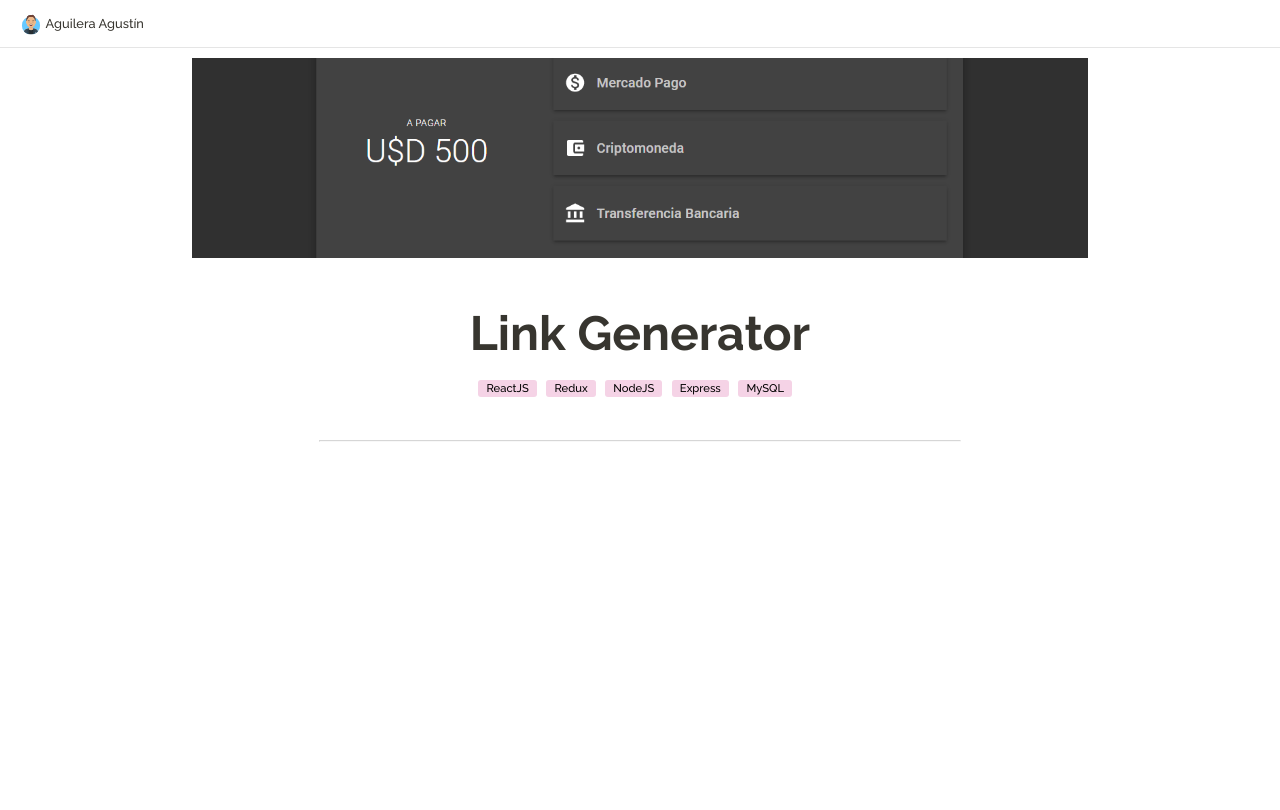
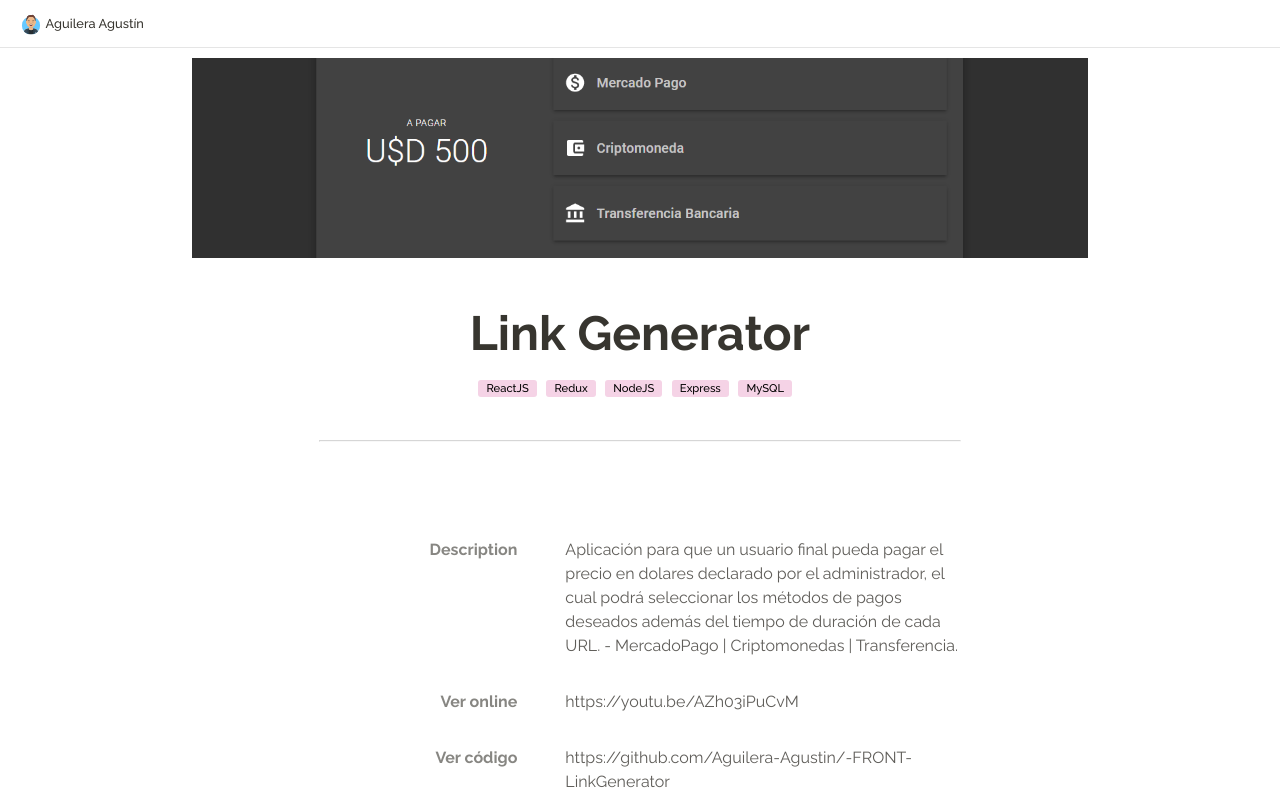
Before and after one commit to Aguilera-Agustin/NextJS-Portfolio, a Next.js app: page /project/link_generator in a window 1280 px wide. Built offline with nearby package versions, Linux system fonts and the light colour scheme.

Commit message:
description

```diff
--- a/assets/works.js
+++ b/assets/works.js
@@ -9,8 +9,8 @@
         img: linkGenerator,
         abstract: '¿Buscas generar links de pago para usuarios finales? Échale un ojo a LinkGenerator',
         description: 'Aplicación para que un usuario final pueda pagar el precio en dolares declarado por el administrador, el cual podrá seleccionar los métodos de pagos deseados además del tiempo de duración de cada URL. - MercadoPago | Criptomonedas | Transferencia.',
-        github: 'http://google.com',
-        live: 'https://facebook.com',
+        code: 'https://github.com/Aguilera-Agustin/-FRONT-LinkGenerator',
+        live: 'https://youtu.be/AZh03iPuCvM',
         technologies: [{
             name: 'ReactJS',
             color: '#E0D4F7'
@@ -38,7 +38,7 @@
         img: colinshifts,
         abstract: 'Aplicación web encargada de gestión médicos de turnos a nivel administrativo.',
         description: 'Aplicación para que un usuario final pueda pagar el precio en dolares declarado por el administrador, el cual podrá seleccionar los métodos de pagos deseados además del tiempo de duración de cada URL. - MercadoPago | Criptomonedas | Transferencia.',
-        github: 'http://google.com',
+        code: 'http://google.com',
         live: 'https://facebook.com',
         technologies: [{
             name: 'ReactJS',
@@ -63,7 +63,7 @@
         img: justlist,
         abstract: 'Una aplicación orientada a la toma de notas rápidas, sin preocupaciones por el formato',
         description: 'Aplicación para que un usuario final pueda pagar el precio en dolares declarado por el administrador, el cual podrá seleccionar los métodos de pagos deseados además del tiempo de duración de cada URL. - MercadoPago | Criptomonedas | Transferencia.',
-        github: 'http://google.com',
+        code: 'http://google.com',
         live: 'https://facebook.com',
         technologies: [{
             name: 'ReactJS',
@@ -92,7 +92,7 @@
         img: linkGenerator,
         abstract: '¿Necesitas un recordatorio ágil? Reminder: recordatorio utilizando whatsapp.',
         description: 'Aplicación para que un usuario final pueda pagar el precio en dolares declarado por el administrador, el cual podrá seleccionar los métodos de pagos deseados además del tiempo de duración de cada URL. - MercadoPago | Criptomonedas | Transferencia.',
-        github: 'http://google.com',
+        code: 'http://google.com',
         live: 'https://facebook.com',
         technologies: [{
             name: 'Node JS',
@@ -109,7 +109,7 @@
         img: linkGenerator,
         abstract: 'Aplicación educativa para profesores-estudiantes de programación a nivel universitario',
         description: 'Aplicación para que un usuario final pueda pagar el precio en dolares declarado por el administrador, el cual podrá seleccionar los métodos de pagos deseados además del tiempo de duración de cada URL. - MercadoPago | Criptomonedas | Transferencia.',
-        github: 'http://google.com',
+        code: 'http://google.com',
         live: 'https://facebook.com',
         technologies: [{
             name: 'React JS',
--- /dev/null
+++ b/components/Project/Description.js
@@ -0,0 +1,64 @@
+import { useWork } from '../../hooks/useWork'
+import Link from 'next/link'
+
+export const Description = ({ id }) => {
+    const thisDescription = useWork(id)
+    return (
+        <div className='container'>
+            <div className='description_container'>
+                <p className='description_title'>Description</p>
+                <p className='description_data'>{ thisDescription.description }</p>
+            </div>
+            <div className='description_container'>
+                <p className='description_title'>Ver online</p>
+                <Link href={ thisDescription.live }>
+                    <a className='description_data'>{ thisDescription.live }</a>
+                </Link>
+            </div>
+            <div className='description_container'>
+                <p className='description_title'>Ver código</p>
+                <Link href={ thisDescription.code }>
+                    <a className='description_data'>{ thisDescription.code }</a>
+                </Link>
+            </div>
+            <style jsx>{`
+                .container{
+                    display:flex;
+                    flex-direction:column;
+                    justify-content: center;
+                    width:50%;
+                    margin: 0 auto;
+                }
+                .description_title{
+                    flex:2;
+                    display:flex;
+                    justify-content:flex-end;
+                    color: #37352F99;
+                    font-weight:800;
+                    line-height: 1.5;
+                }
+                .description_data{
+                    flex:4;
+                    color: rgba(55, 53, 47, 0.8);
+                    line-height: 1.5;
+                }
+                .description_container{
+                    display:flex;
+                    gap: 3rem;
+                }
+                a{
+                    display: block;
+                    margin-block-start: 1em;
+                    margin-block-end: 1em;
+                    margin-inline-start: 0px;
+                    margin-inline-end: 0px;
+                    text-decoration: none;
+                    transition: 0.2s ease all;
+                }
+                a:hover{
+                    color: rgba(55, 53, 47, 1);
+                }
+            `}</style>
+        </div>
+    )
+}
--- a/components/Project/Title.js
+++ b/components/Project/Title.js
@@ -13,7 +13,7 @@
                     ))
                 }
             </div>
-            <Divider style={{width: '50%'}} />
+            <Divider style={{ width: '50%' }} />
             <style jsx>{`
                 h3{
                     text-align: center;
--- a/pages/project/[id].js
+++ b/pages/project/[id].js
@@ -2,16 +2,18 @@
 import { AppLayout } from '../../components/AppLayout/AppLayout'
 import { Navbar } from '../../components/Navbar'
 import { Banner } from '../../components/Project/Banner'
+import { Description } from '../../components/Project/Description'
 import { Title } from '../../components/Project/Title'
 import { useWork } from '../../hooks/useWork'
 
 export default function Project ({ data }) {
-    const { url, title, img, abstract, description, github, live } = useWork(data.id)
+    const { url, title, img, abstract, description, code: github, live } = useWork(data.id)
     return (
         <AppLayout>
             <Navbar/>
             <Banner img={img} />
             <Title id={ data.id }/>
+            <Description id={ data.id } />
         </AppLayout>
     )
 }
```
